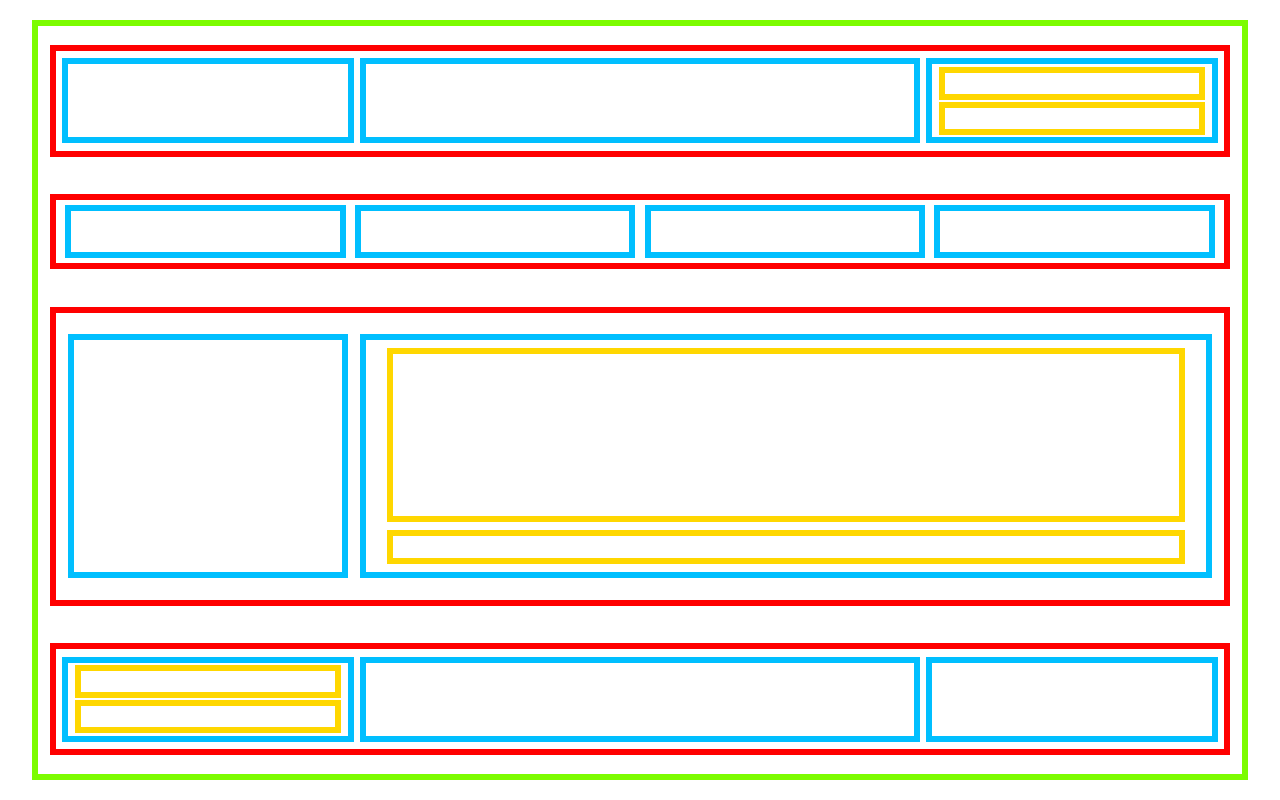
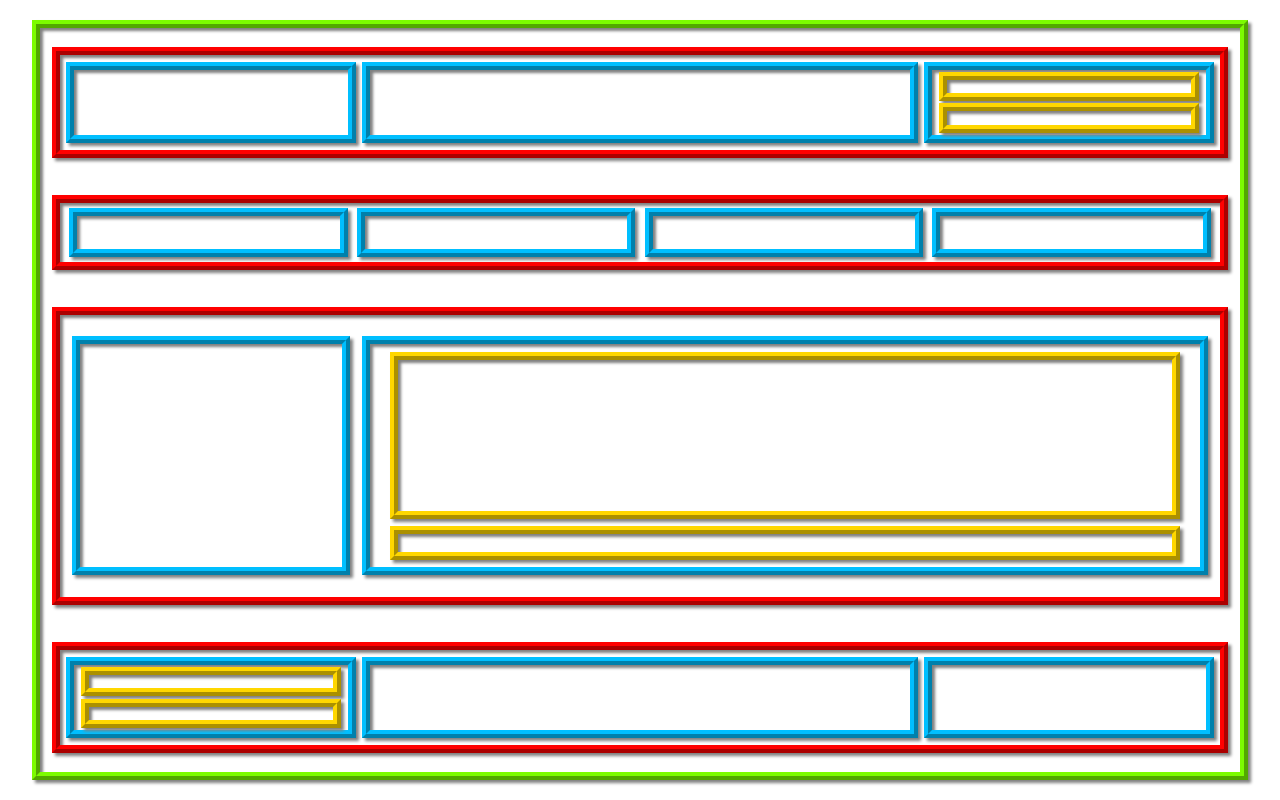
Before and after one commit to ZakharKo76/ProgAcademy_FE_12102022, a plain HTML site: page Homework_lesson_4/index.html in a window 1280 px wide. Drawn offline with Linux system fonts and the light colour scheme.

Commit message:
Changed border style

```diff
--- a/Homework_lesson_4/style.css
+++ b/Homework_lesson_4/style.css
@@ -10,40 +10,52 @@ body,
 .red,
 .blue {
   display: flex;
+  align-items: center;
 }
 
+.parent,
+.red,
+.blue,
+.yellow {
+  border-style: ridge;
+  border-width: 8px;
+  background-color: transparent;
+  box-shadow: 3px 3px 3px grey, inset 3px 3px 3px grey ;
+}
+
+.parent,
+.blue {
+  flex-direction: column;
+}
+
+.red,
+.blue {
+  justify-content: space-evenly;
+}
 body {
   justify-content: center;
-  align-items: center;
   height: 100vh;
 }
 
 .parent {
   height: 95vh;
   width: 95%;
-  border: 6px solid lawngreen;
+  border-color: lawngreen;
   justify-content: space-around;
-  align-items: center;
-  flex-direction: column;
 }
 
 .red {
-  border: 6px solid red;
+  border-color: red;
   width: 98%;
-  justify-content: space-evenly;
-  align-items: center;
 }
 
 .blue {
-  border: 6px solid deepskyblue;
+  border-color: deepskyblue;
   height: 85%;
-  flex-direction: column;
-  align-items: center;
-  justify-content: space-evenly;
 }
 
 .yellow {
-  border: 6px solid gold;
+  border-color: gold;
   width: 95%;
 }
 
```
